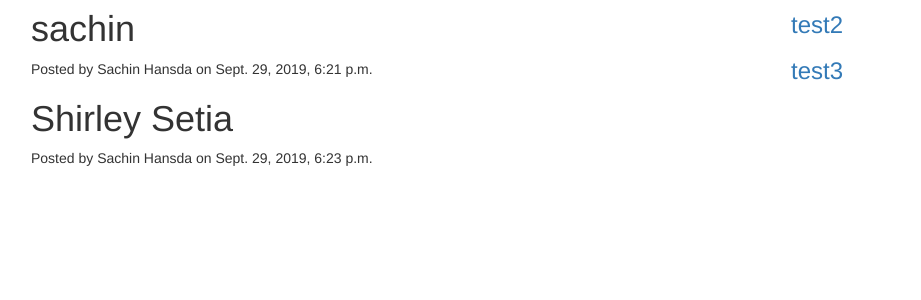
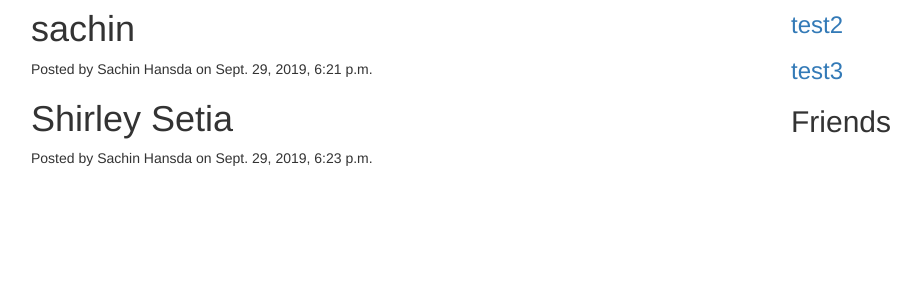
Before and after one commit to sachinhansda/django, a Django app: template djangoproject/home/templates/home/home.html in a window 1280 px wide. Shown: the part 246-546 px from the top of the page, without its empty margins (54-975 px from the left). Run offline with Django 3.2, Linux system fonts and the light colour scheme; the template is opened without the code that fills it: values that come from a table or form of the project are taken from there, others are empty; a user stored in the database is signed in; data comes from the database, SQL or seed files in the repository; parts of the project's set-up code (start-up, migrations or seed data) failed here and were passed over; some libraries are stand-ins or nearby versions.

Commit message:
error in previous part solved

```diff
--- a/djangoproject/home/templates/home/home.html
+++ b/djangoproject/home/templates/home/home.html
@@ -21,6 +21,7 @@
 			{% for user in users %}
 				<a href="{% url 'accounts:view_profile_with_pk' pk=user.pk %}"><h3>{{ user.username }}</h3></a>
 			{% endfor %}
+			<h2>Friends</h2>
 		</div>
 	</div>
 {% endblock %}
```
Also changed, not shown: djangoproject/home/views.py (+7 -7 lines), 1 other file.
